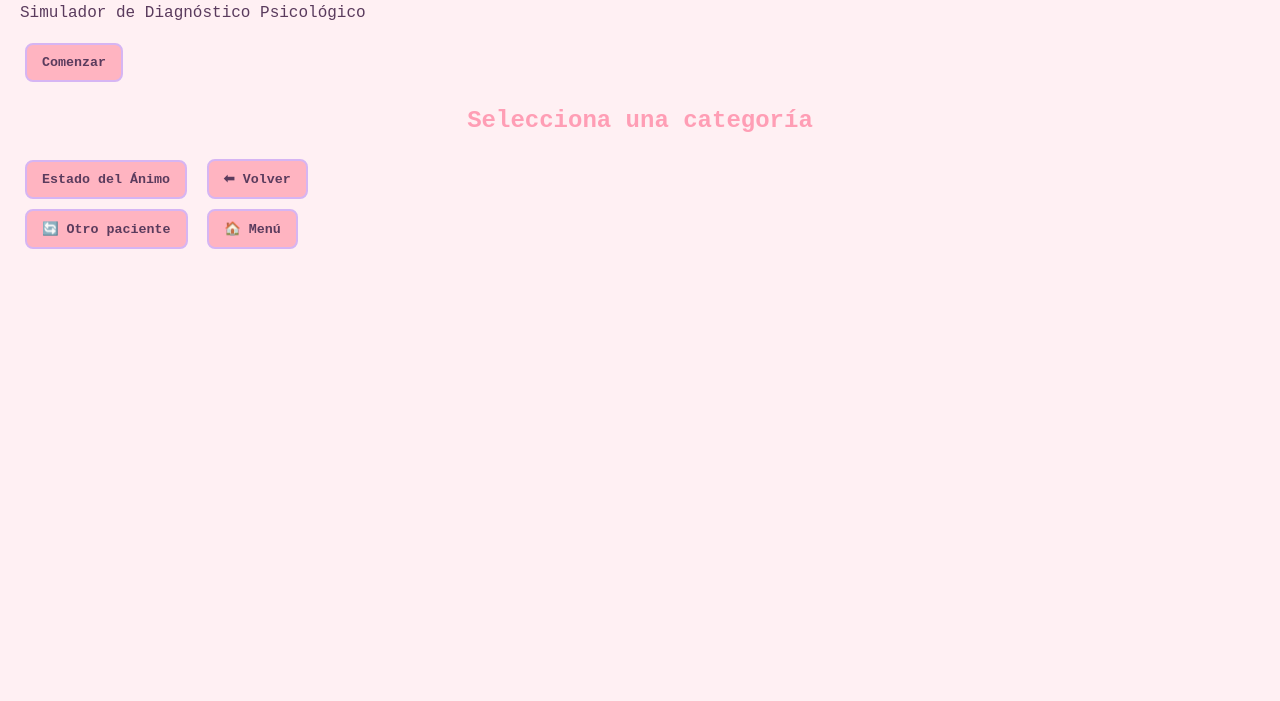
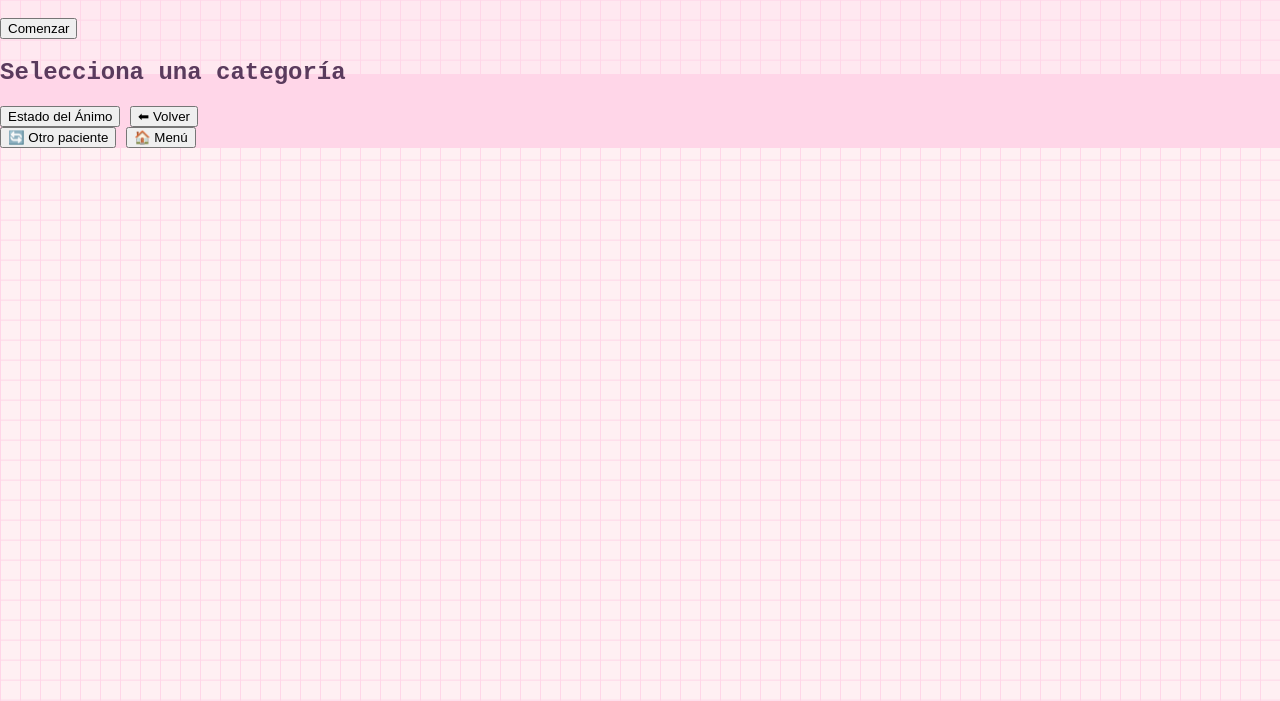
Before and after one commit to ctalpz11/Psicopatolog-a-, a plain HTML site: page index.html in a window 1280 px wide. Shown: the part 99-800 px from the top of the page. Drawn offline with Linux system fonts and the light colour scheme.

Commit message:
Update estilos.css

```diff
--- a/estilos.css
+++ b/estilos.css
@@ -1,58 +1,37 @@
-/* Fuente pixelada (puedes usar "Press Start 2P" desde Google Fonts si quieres más estilo retro) */
 body {
-  font-family: 'Courier New', monospace;
+  margin: 0;
+  padding: 0;
   background-color: #fff0f3;
-  margin: 0;
-  padding: 20px;
+  font-family: 'Press Start 2P', monospace;
   color: #5a3b5d;
+
+  background-image:
+    /* Piso cuadriculado */
+    linear-gradient(to right, #ffd6e8 1px, transparent 1px),
+    linear-gradient(to bottom, #ffd6e8 1px, transparent 1px),
+
+    /* Pared trasera en pastel */
+    linear-gradient(#ffe8f0 70%, #ffd6e8 70%),
+
+    /* Camilla rectangular pastel */
+    radial-gradient(circle at 20% 70%, #ffb4c1 8px, transparent 8px),
+    linear-gradient(#ffb4c1 0 0),
+    linear-gradient(#fff0f3 0 0),
+
+    /* IV soporte (línea vertical) */
+    linear-gradient(to bottom, #d6b5f3 0 100%),
+    /* bolsa IV */
+    radial-gradient(circle at 75% 10%, #ff9eb5 8px, transparent 8px);
+
+  background-size:
+    20px 20px, 20px 20px, 100% 100%,
+    150px 150px, 100px 30px, 100px 20px,
+    2px 100px, 20px 20px;
+
+  background-position:
+    0 70%, 0 70%, 0 0,
+    65% 75%, 60% 80%, 60% 83%,
+    67% 30%, 65% 25%;
+
+  background-repeat: repeat, repeat, no-repeat, no-repeat, no-repeat, no-repeat, no-repeat, no-repeat;
 }
-
-h1, h2, h3 {
-  color: #ff9eb5;
-  text-align: center;
-}
-
-.menu, .caso {
-  background-color: #ffd6e8;
-  border: 2px solid #d6b5f3;
-  border-radius: 10px;
-  padding: 20px;
-  max-width: 800px;
-  margin: 20px auto;
-  box-shadow: 4px 4px 0 #ffb4c1;
-}
-
-ul {
-  list-style-type: "💉 ";
-  padding-left: 20px;
-}
-
-button {
-  background-color: #ffb4c1;
-  border: 2px solid #d6b5f3;
-  padding: 10px 15px;
-  font-weight: bold;
-  color: #5a3b5d;
-  margin: 5px;
-  border-radius: 8px;
-  cursor: pointer;
-  transition: all 0.2s ease;
-  font-family: inherit;
-}
-
-button:hover {
-  background-color: #ffc9da;
-  transform: scale(1.05);
-}
-
-.diagnosticos {
-  display: flex;
-  flex-direction: column;
-  align-items: center;
-}
-
-.caso ul {
-  background-color: #fff0f3;
-  padding: 10px;
-  border-radius: 6px;
-}
```
